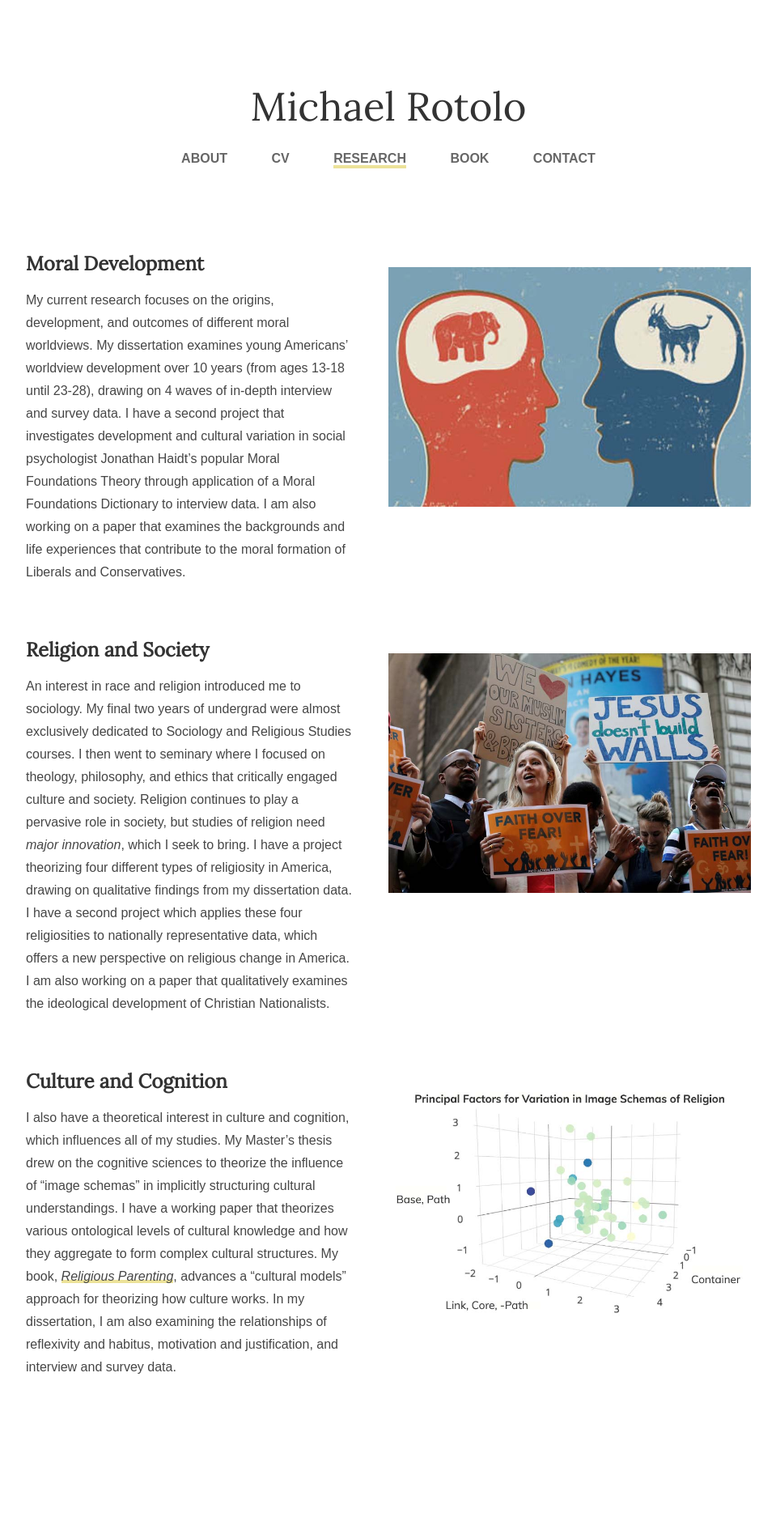
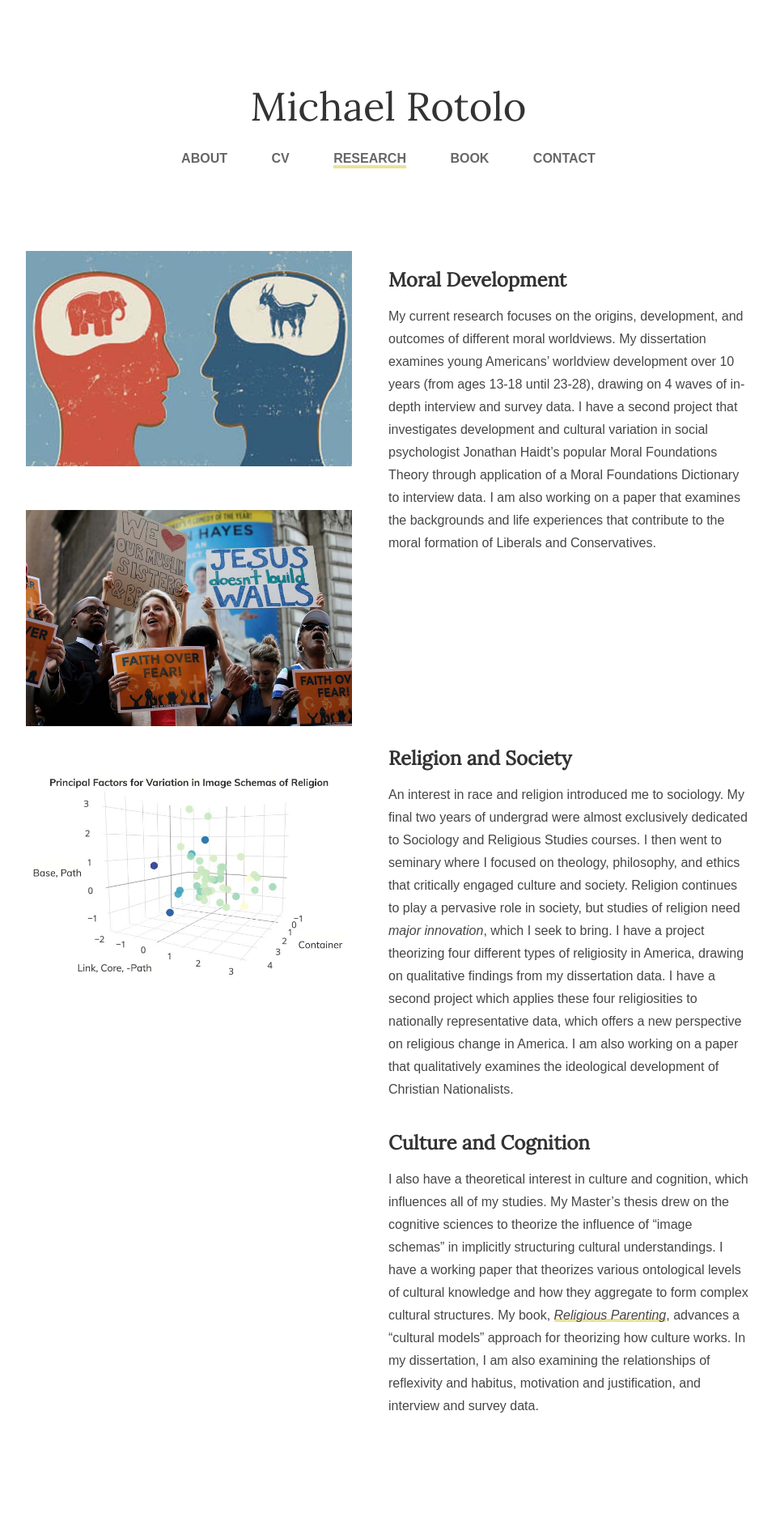
Before and after one commit to michaelrotolo/github.io, a Jekyll site: the page built from research/index.html, in a window 1280 px wide. Shown: the whole page at 81% size, without its empty margins (160-1119 px from the left). Built offline with Jekyll 4.4.1, drawn with Linux system fonts in a browser that asks for light colours; some web fonts are replaced; after the commit the page ends 1767 px from its top, so only the background shows below that.

Commit message:
Update index.html

```diff
--- a/research/index.html
+++ b/research/index.html
@@ -5,31 +5,31 @@ title: Research | Michael Rotolo
 <div class="blurb">
 	<div class="research-block">
 		<div class="left-small">
+			<img src="../images/politics.jpg" alt="Illustration of red head with an elephant brain faces a blue head with a donkey brain." />
+		</div><!--left-small-->
+		<div class="right-big">
 			<h2>Moral Development</h2>
 			<p>My current research focuses on the origins, development, and outcomes of different moral worldviews. My dissertation examines young Americans’ worldview development over 10 years (from ages 13-18 until 23-28), drawing on 4 waves of in-depth interview and survey data. I have a second project that investigates development and cultural variation in social psychologist Jonathan Haidt’s popular Moral Foundations Theory through application of a Moral Foundations Dictionary to interview data. I am also working on a paper that examines the backgrounds and life experiences that contribute to the moral formation of Liberals and Conservatives.</p>
-		</div><!--left-small-->
-		<div class="right-big">
-			<img src="../images/politics.jpg" alt="Illustration of red head with an elephant brain faces a blue head with a donkey brain." />
 		</div><!--right-big-->
 	</div><!--research-block-->
 
 	<div class="research-block">
 		<div class="left-small">
+			<img src="../images/religion.jpg" alt="Religious protesters hold signs that say Jesus doesn't build walls and Faith over fear." />
+		</div><!--left-small-->
+		<div class="right-big">
 			<h2>Religion and Society</h2>
 			<p>An interest in race and religion introduced me to sociology. My final two years of undergrad were almost exclusively dedicated to Sociology and Religious Studies courses. I then went to seminary where I focused on theology, philosophy, and ethics that critically engaged culture and society. Religion continues to play a pervasive role in society, but studies of religion need <i>major innovation</i>, which I seek to bring. I have a project theorizing four different types of religiosity in America, drawing on qualitative findings from my dissertation data. I have a second project which applies these four religiosities to nationally representative data, which offers a new perspective on religious change in America. I am also working on a paper that qualitatively examines the ideological development of Christian Nationalists.</p>
-		</div><!--left-small-->
-		<div class="right-big">
-			<img src="../images/religion.jpg" alt="Religious protesters hold signs that say Jesus doesn't build walls and Faith over fear." />
 		</div><!--right-big-->
 	</div><!--research-block-->
 
 	<div class="research-block">
 		<div class="left-small">
+			<img src="../images/chart.jpg" alt="Computational chart showing principal factors for variation in image schemas of religion" />
+		</div><!--left-small-->
+		<div class="right-big">
 			<h2>Culture and Cognition</h2>
 			<p>I also have a theoretical interest in culture and cognition, which influences all of my studies. My Master’s thesis drew on the cognitive sciences to theorize the influence of “image schemas” in implicitly structuring cultural understandings. I have a working paper that theorizes various ontological levels of cultural knowledge and how they aggregate to form complex cultural structures. My book, <a target="_blank" href="https://press.princeton.edu/titles/30088.html"><i>Religious Parenting</i></a>, advances a “cultural models” approach for theorizing how culture works. In my dissertation, I am also examining the relationships of reflexivity and habitus, motivation and justification, and interview and survey data.</p>
-		</div><!--left-small-->
-		<div class="right-big">
-			<img src="../images/chart.jpg" alt="Computational chart showing principal factors for variation in image schemas of religion" />
 		</div><!--right-big-->
 	</div><!--research-block-->
 </div><!-- /.blurb -->
```
